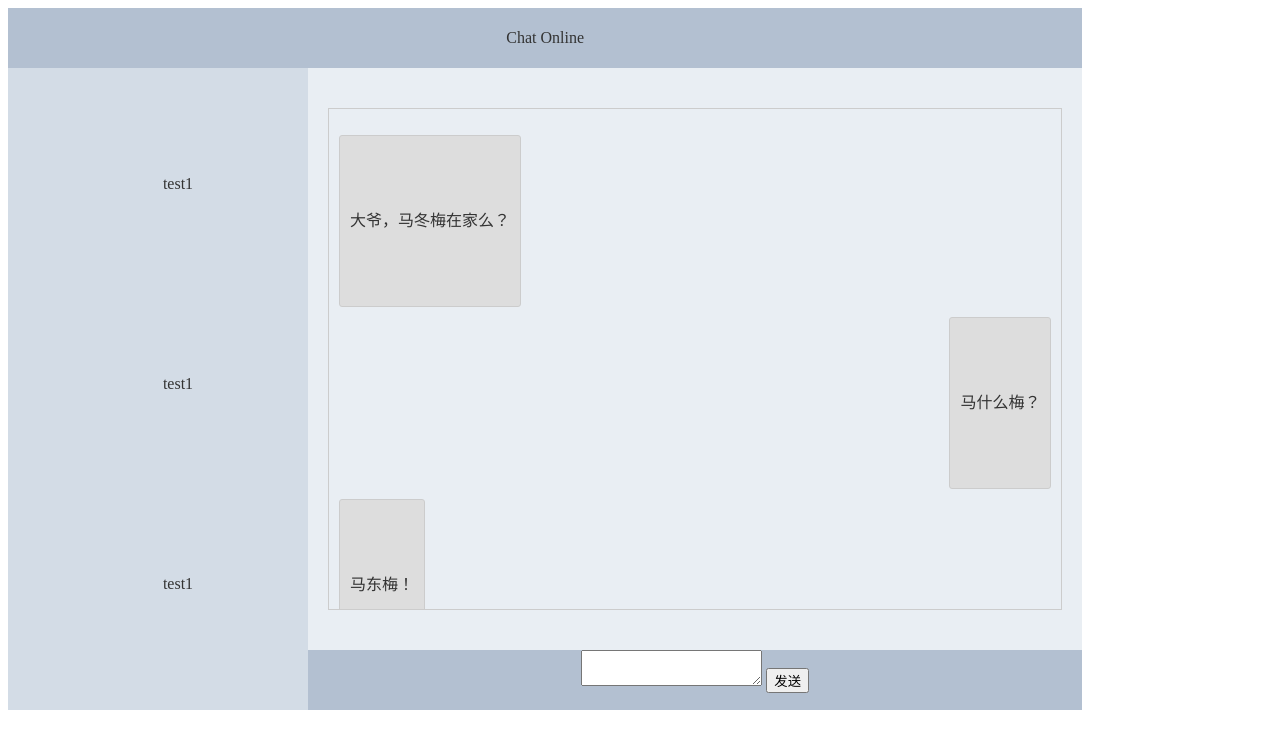
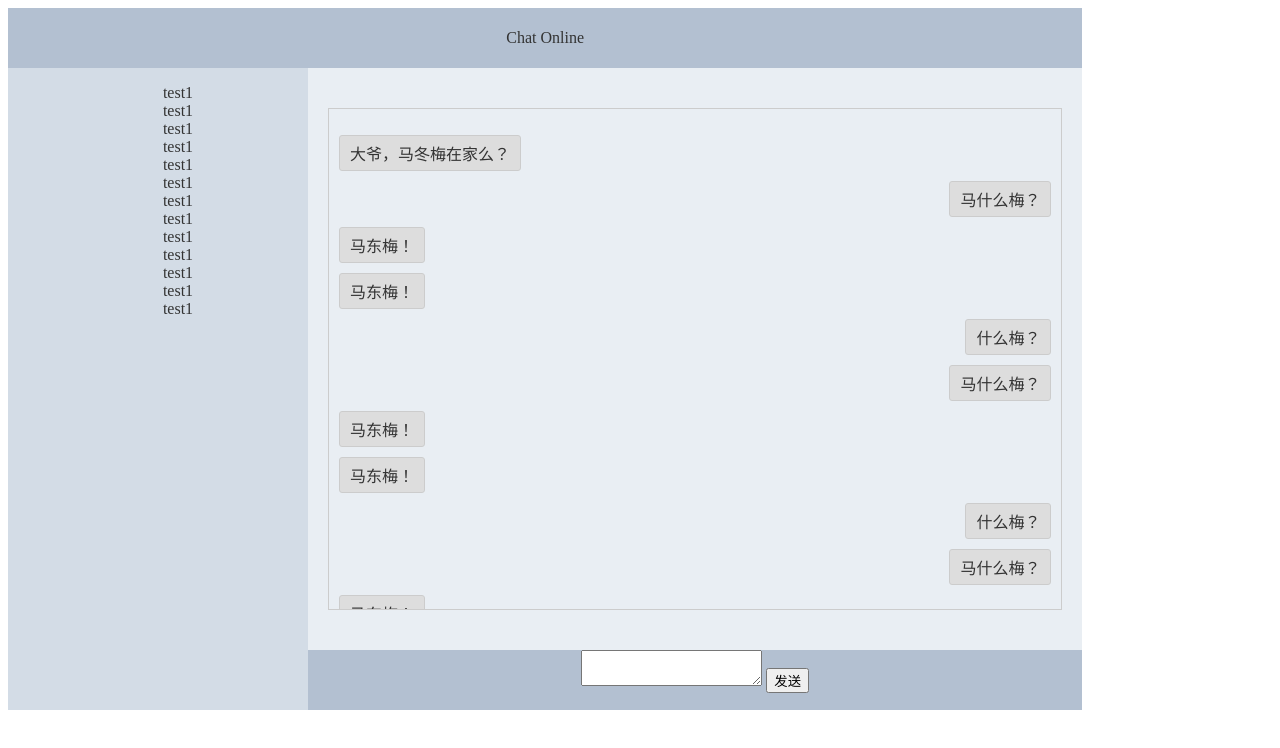
Before and after one commit to ab300819/dashboard-initializr, a Vue app: page / in a window 1280 px wide. Shown: the top 748 px of the page. Built offline with nearby package versions, Linux system fonts and the light colour scheme; the HTML template or start-up script is replaced by a standard one.

Commit message:
更新行高

```diff
--- a/src/main_view.vue
+++ b/src/main_view.vue
@@ -3,23 +3,26 @@
     <el-container>
       <el-header>Chat Online</el-header>
       <el-container>
-                <el-aside ><chat_list></chat_list></el-aside>
+        <el-aside>
+          <chat_list></chat_list>
+        </el-aside>
         <el-container>
           <el-main>
             <chat_window></chat_window>
           </el-main>
-                    <el-footer><chat_input></chat_input></el-footer>
+          <el-footer>
+            <chat_input></chat_input>
+          </el-footer>
         </el-container>
       </el-container>
     </el-container>
   </div>
-
 </template>
 
 <script>
-    import chat_window from "./chat_window.vue"
-    import chat_input from  "./chat_input.vue"
-    import chat_list from "./chat_list.vue"
+import chat_window from "./chat_window.vue";
+import chat_input from "./chat_input.vue";
+import chat_list from "./chat_list.vue";
 
 export default {
   name: "main_view",
@@ -28,44 +31,34 @@
     chat_input,
     chat_list
   }
-    }
+};
 </script>
 
 <style>
-    .el-header, .el-footer {
-        background-color: #B3C0D1;
+.el-header,
+.el-footer {
+  background-color: #b3c0d1;
   color: #333;
   text-align: center;
   line-height: 60px;
 }
 
 .el-aside {
-        background-color: #D3DCE6;
+  background-color: #d3dce6;
   color: #333;
   text-align: center;
-        line-height: 200px;
 }
 
 .el-main {
-        background-color: #E9EEF3;
+  background-color: #e9eef3;
   color: #333;
   text-align: center;
-        line-height: 160px;
 }
 
 body > .el-container {
   margin-bottom: 40px;
 }
 
-    .el-container:nth-child(5) .el-aside,
-    .el-container:nth-child(6) .el-aside {
-        line-height: 260px;
-    }
-
-    .el-container:nth-child(7) .el-aside {
-        line-height: 320px;
-    }
-
 .main_container {
   width: 85%;
 }
```
Lines whose indentation alone changed are shown as unchanged.
